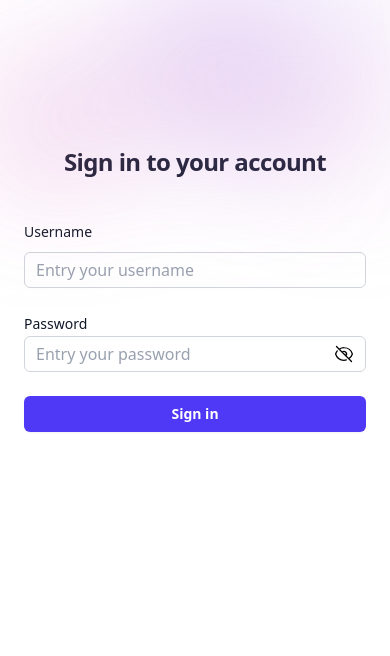
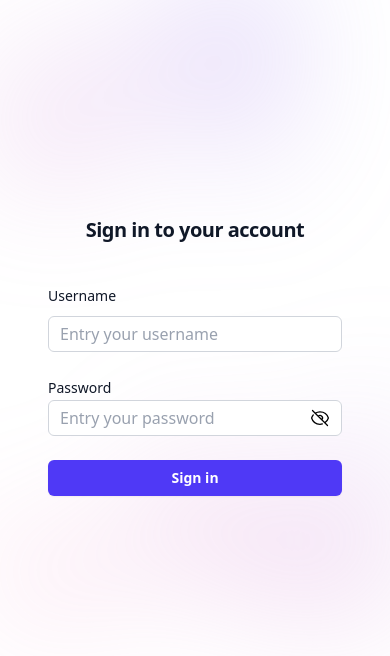
Before and after one commit to Happid/angular-technical-employee, an Angular app: page /login in a window 390 px wide. Shown: the top 656 px of the page. Built offline with nearby package versions, Linux system fonts and the light colour scheme.

Commit message:
style: add style for login page

```diff
--- a/src/app/app.html
+++ b/src/app/app.html
@@ -1,12 +1,14 @@
 <div class="bg-white">
-  <div class="relative isolate px-6 pt-14 lg:px-8">
+
+  <div class="relative isolate px-6 lg:px-8">
     <div aria-hidden="true" class="absolute inset-x-0 -top-40 -z-10 transform-gpu overflow-hidden blur-3xl sm:-top-80">
       <div style="clip-path: polygon(74.1% 44.1%, 100% 61.6%, 97.5% 26.9%, 85.5% 0.1%, 80.7% 2%, 72.5% 32.5%, 60.2% 62.4%, 52.4% 68.1%, 47.5% 58.3%, 45.2% 34.5%, 27.5% 76.7%, 0.1% 64.9%, 17.9% 100%, 27.6% 76.8%, 76.1% 97.7%, 74.1% 44.1%)" class="relative left-[calc(50%-11rem)] aspect-1155/678 w-144.5 -translate-x-1/2 rotate-30 bg-linear-to-tr from-[#ff80b5] to-[#9089fc] opacity-30 sm:left-[calc(50%-30rem)] sm:w-288.75"></div>
+    </div>
+    <div class="mx-auto max-w-2xl py-2">
+      <router-outlet />
     </div>
     <div aria-hidden="true" class="absolute inset-x-0 top-[calc(100%-13rem)] -z-10 transform-gpu overflow-hidden blur-3xl sm:top-[calc(100%-30rem)]">
       <div style="clip-path: polygon(74.1% 44.1%, 100% 61.6%, 97.5% 26.9%, 85.5% 0.1%, 80.7% 2%, 72.5% 32.5%, 60.2% 62.4%, 52.4% 68.1%, 47.5% 58.3%, 45.2% 34.5%, 27.5% 76.7%, 0.1% 64.9%, 17.9% 100%, 27.6% 76.8%, 76.1% 97.7%, 74.1% 44.1%)" class="relative left-[calc(50%+3rem)] aspect-1155/678 w-144.5 -translate-x-1/2 bg-linear-to-tr from-[#ff80b5] to-[#9089fc] opacity-30 sm:left-[calc(50%+36rem)] sm:w-288.75"></div>
     </div>
   </div>
 </div>
-
-<router-outlet />
--- a/src/app/pages/login/login.html
+++ b/src/app/pages/login/login.html
@@ -1,6 +1,6 @@
-<div class="flex min-h-full flex-col justify-center px-6 py-12 lg:px-8">
+<div class="flex min-h-full flex-col justify-center px-6 pt-42 lg:px-8">
   <div class="sm:mx-auto sm:w-full sm:max-w-sm">
-    <h2 class="mt-10 text-center text-2xl/9 font-bold tracking-tight text-gray-900">Sign in to your account</h2>
+    <h2 class="mt-10 text-center text-xl sm:text-2xl/9 font-bold tracking-tight text-gray-900">Sign in to your account</h2>
   </div>
 
   <div class="mt-10 sm:mx-auto sm:w-full sm:max-w-sm">
@@ -15,7 +15,6 @@
           id="username"
           type="username"
           name="username"
-          autocomplete="email"
           placeholder="Entry your username"
           formControlName="username"
           required
```
